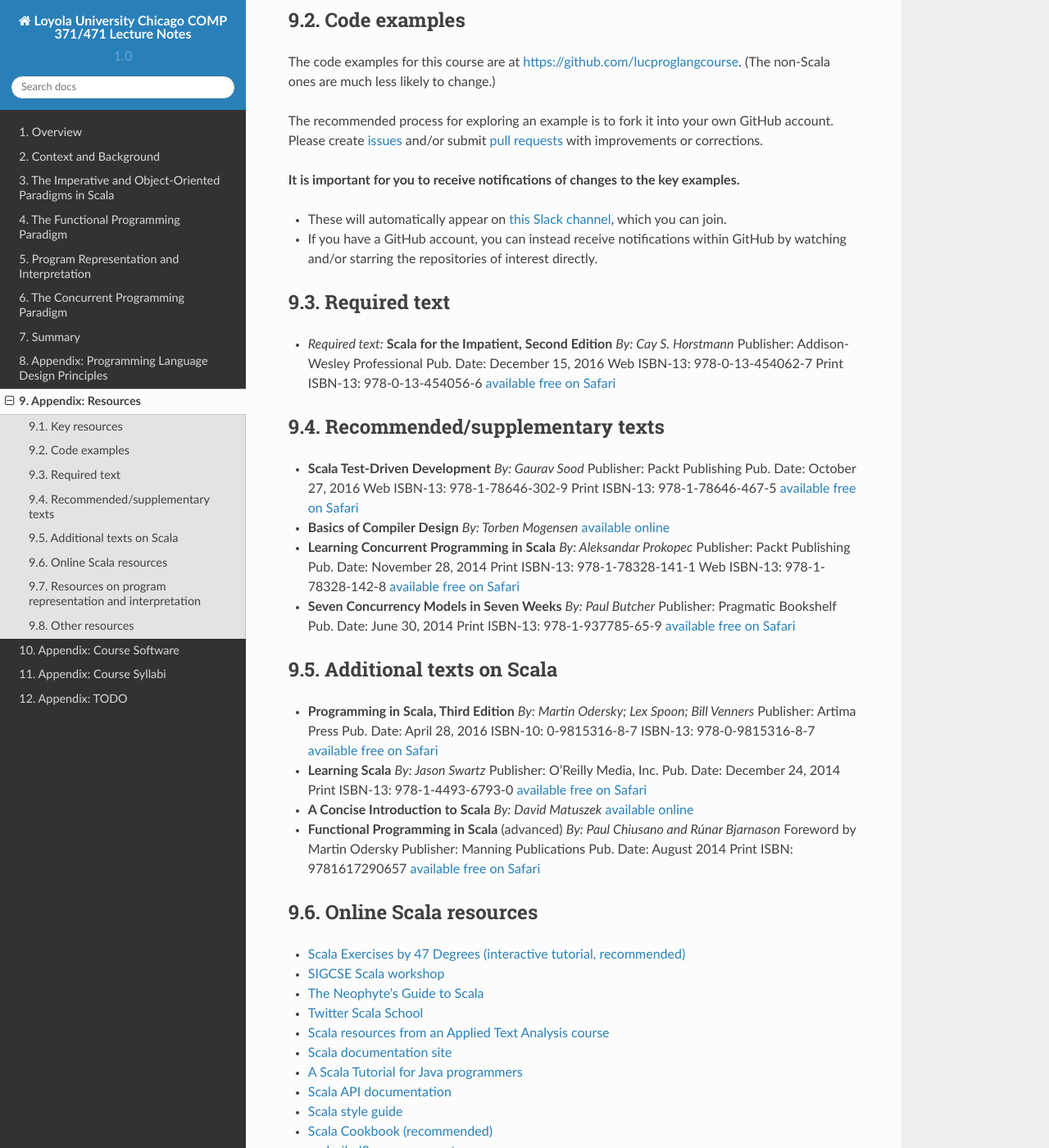
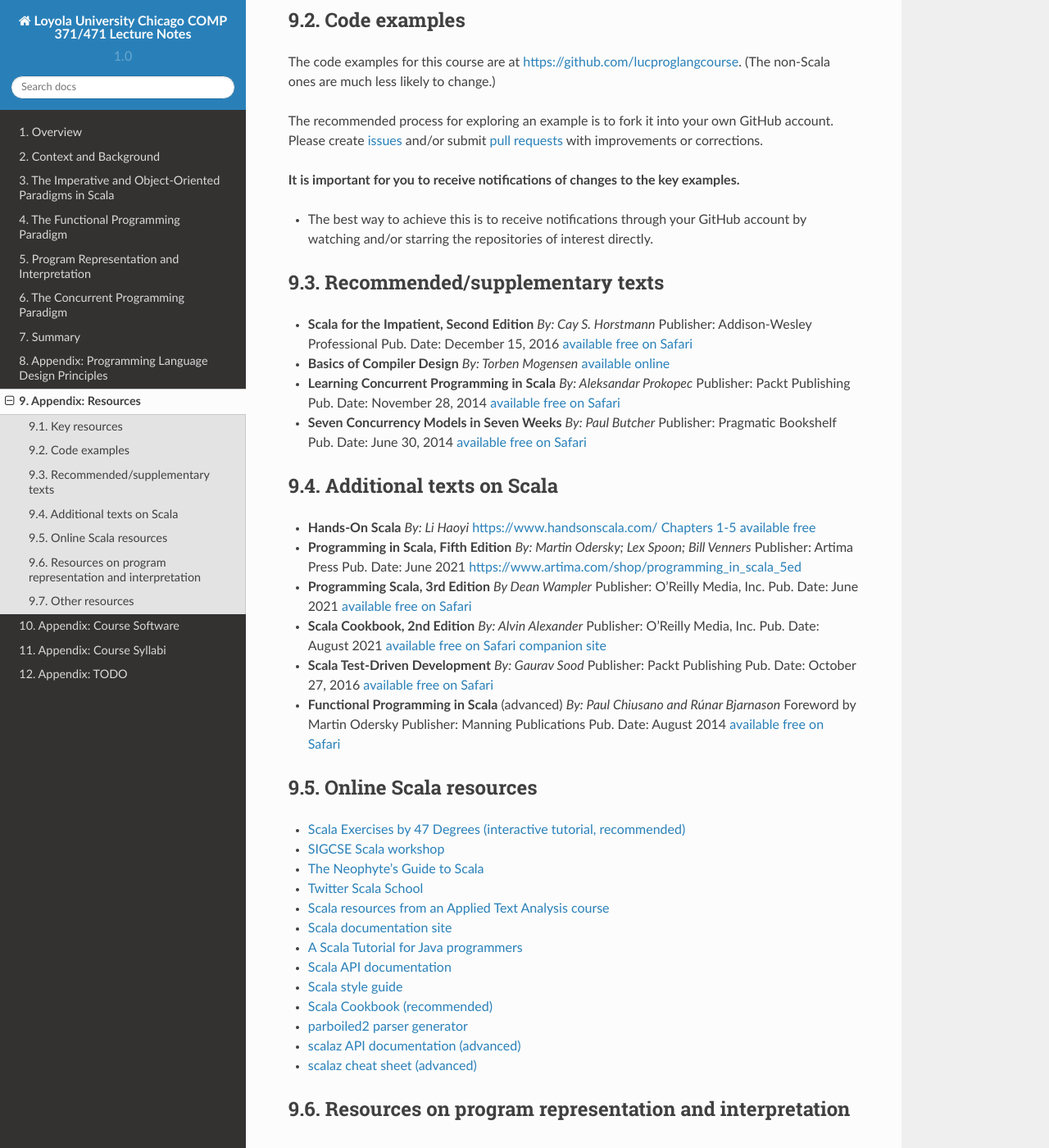
Before and after one commit to lucproglangcourse/lucproglangcourse.github.io, a Sphinx documentation site: the page built from source/resources.rst, in a window 1280 px wide and 1400 px high, scrolled down 549 px. Shown: the whole window at 82% size. Built offline with Sphinx 7.4.7 and the Read the Docs theme 2.0.0, drawn with Linux system fonts in a browser that asks for light colours; some of the changed text lies outside the part shown.

Commit message:
updated resources/references for fall 2021
Signed-off-by: Konstantin Läufer <klaeufer@gmail.com>

```diff
--- a/source/concurrency.rst
+++ b/source/concurrency.rst
@@ -173,7 +173,7 @@
 References: concurrent and asynchronous computing
 ~~~~~~~~~~~~~~~~~~~~~~~~~~~~~~~~~~~~~~~~~~~~~~~~~
 
-- Läufer and Thiruvathukal, CDER chapter (shared on Slack)
+- Läufer and Thiruvathukal, CDER chapter
 - Goetz et al., `JCIP <http://jcip.net.s3-website-us-east-1.amazonaws.com>`_
 - Doug Lea, `CPJ <http://gee.cs.oswego.edu/dl/cpj>`_
 - Thiruvathukal and Christopher, `HPJPC <https://code.google.com/p/hpjpc/>`_
--- a/source/resources.rst
+++ b/source/resources.rst
@@ -24,82 +24,77 @@
 
 **It is important for you to receive notifications of changes to the key examples.**
 
-- These will automatically appear on `this Slack channel <https://lucproglangcourse.slack.com/archives/github>`_, which you can join.
-- If you have a GitHub account, you can instead receive notifications within GitHub by watching and/or starring the repositories of interest directly.
-
-
-Required text
-~~~~~~~~~~~~~
-
-- *Required text:*
-  **Scala for the Impatient, Second Edition**
-  *By: Cay S. Horstmann*
-  Publisher: Addison-Wesley Professional
-  Pub. Date: December 15, 2016
-  Web ISBN-13: 978-0-13-454062-7
-  Print ISBN-13: 978-0-13-454056-6
-  `available free on Safari <https://learning.oreilly.com/library/view/scala-for-the/9780134540627>`_
+- The best way to achieve this is to receive notifications through your GitHub account by watching and/or starring the repositories of interest directly.
 
 
 Recommended/supplementary texts
 ~~~~~~~~~~~~~~~~~~~~~~~~~~~~~~~
 
-- **Scala Test-Driven Development**
-  *By: Gaurav Sood*
-  Publisher: Packt Publishing
-  Pub. Date: October 27, 2016
-  Web ISBN-13: 978-1-78646-302-9
-  Print ISBN-13: 978-1-78646-467-5
-  `available free on Safari <https://learning.oreilly.com/library/view/scala-test-driven-development/9781786464675>`_
+
+- **Scala for the Impatient, Second Edition**
+  *By: Cay S. Horstmann*
+  Publisher: Addison-Wesley Professional
+  Pub. Date: December 15, 2016
+  `available free on Safari <https://learning.oreilly.com/library/view/scala-for-the/9780134540627>`_
+
 
 - **Basics of Compiler Design**
   *By: Torben Mogensen*
   `available online <http://hjemmesider.diku.dk/~torbenm/Basics/>`_
 
+
 - **Learning Concurrent Programming in Scala**
   *By: Aleksandar Prokopec*
   Publisher: Packt Publishing
   Pub. Date: November 28, 2014
-  Print ISBN-13: 978-1-78328-141-1
-  Web ISBN-13: 978-1-78328-142-8
   `available free on Safari <https://learning.oreilly.com/library/view/learning-concurrent-programming/9781783281411>`_
+
 
 - **Seven Concurrency Models in Seven Weeks**
   *By: Paul Butcher*
   Publisher: Pragmatic Bookshelf
   Pub. Date: June 30, 2014
-  Print ISBN-13: 978-1-937785-65-9
   `available free on Safari <https://learning.oreilly.com/library/view/seven-concurrency-models/9781941222737>`_
 
 
 Additional texts on Scala
 ~~~~~~~~~~~~~~~~~~~~~~~~~
 
-- **Programming in Scala, Third Edition**
+- **Hands-On Scala**
+  *By: Li Haoyi*
+  https://www.handsonscala.com/
+  `Chapters 1-5 available free <https://www.handsonscala.com/hands-on-scala-programming-compact-sample.pdf>`_
+
+- **Programming in Scala, Fifth Edition**
   *By: Martin Odersky; Lex Spoon; Bill Venners*
   Publisher: Artima Press
-  Pub. Date: April 28, 2016
-  ISBN-10: 0-9815316-8-7
-  ISBN-13: 978-0-9815316-8-7
-  `available free on Safari <https://learning.oreilly.com/library/view/programming-in-scala/9780981531687>`_
+  Pub. Date: June 2021
+  https://www.artima.com/shop/programming_in_scala_5ed
 
-- **Learning Scala**
-  *By: Jason Swartz*
+- **Programming Scala, 3rd Edition**
+  *By Dean Wampler*
   Publisher: O'Reilly Media, Inc.
-  Pub. Date: December 24, 2014
-  Print ISBN-13: 978-1-4493-6793-0
-  `available free on Safari <https://learning.oreilly.com/library/view/learning-scala/9781449368814>`_
+  Pub. Date: June 2021
+  `available free on Safari <https://learning.oreilly.com/library/view/programming-scala-3rd/9781492077886/>`_
 
-- **A Concise Introduction to Scala**
-  *By: David Matuszek*
-  `available online <https://www.cis.upenn.edu/~matuszek/Concise%20Guides/Concise%20Scala.html>`_
+- **Scala Cookbook, 2nd Edition**
+  *By: Alvin Alexander*
+  Publisher: O'Reilly Media, Inc.
+  Pub. Date: August 2021
+  `available free on Safari <https://learning.oreilly.com/library/view/scala-cookbook-2nd/9781492051534>`_
+  `companion site <https://alvinalexander.com/scala/>`_
+
+- **Scala Test-Driven Development**
+  *By: Gaurav Sood*
+  Publisher: Packt Publishing
+  Pub. Date: October 27, 2016
+  `available free on Safari <https://learning.oreilly.com/library/view/scala-test-driven-development/9781786464675>`_
 
 - **Functional Programming in Scala** (advanced)
   *By: Paul Chiusano and Rúnar Bjarnason*
   Foreword by Martin Odersky
   Publisher: Manning Publications
   Pub. Date: August 2014
-  Print ISBN: 9781617290657
   `available free on Safari <https://learning.oreilly.com/library/view/functional-programming-in/9781617290657>`_
 
 
@@ -120,7 +115,6 @@
 - `scalaz API documentation (advanced) <http://docs.typelevel.org/api/scalaz/stable/7.1.0-M3/doc>`_
 - `scalaz cheat sheet (advanced) <http://eed3si9n.com/scalaz-cheat-sheet>`_
 
-
 Resources on program representation and interpretation
 ~~~~~~~~~~~~~~~~~~~~~~~~~~~~~~~~~~~~~~~~~~~~~~~~~~~~~~
 
@@ -133,7 +127,6 @@
 - `Parser combinators <https://en.wikipedia.org/wiki/Parser_combinator>`_
 - `Parsing expression grammars (PEGs) <http://en.wikipedia.org/wiki/Parsing_expression_grammar>`_
 - `Interpreters <https://en.wikipedia.org/wiki/Interpreter_(computing)>`_
-
 
 Other resources
 ~~~~~~~~~~~~~~~
@@ -152,12 +145,10 @@
   *By: Federico Biancuzzi; Shane Warden*
   Publisher: O'Reilly Media, Inc.
   Pub. Date: March 27, 2009
-  Print ISBN-13: 978-0-596-51517-1
   `available free on EBL <http://www.luc.eblib.com.flagship.luc.edu/patron/FullRecord.aspx?p=443225>`_
 
 - **Programming Language Pragmatics** (3rd ed.)
   *By: Michael L. Scott*
-  ISBN: 978-0-12-374514-9
   Pub date: Mar 23, 2009
   Elsevier Science & Technology
   `companion site <http://www.cs.rochester.edu/~scott/pragmatics>`_
@@ -166,20 +157,16 @@
   *By: Neal Ford*
   Publisher: O'Reilly Media, Inc.
   Pub. Date: July 10, 2014
-  Print ISBN-13: 978-1-4493-6551-6
   `available free on Safari <https://learning.oreilly.com/library/view/functional-thinking/9781449365509>`_
 
 - **Real World Haskell**
   *By: Bryan O'Sullivan, Don Stewart, and John Goerzen*
   Publisher: O'Reilly Media.
   Pub. Date: November 2008
-  Print ISBN-10: 0596514980
-  Print ISBN-13: 978-0596514983
   `available online for free <http://book.realworldhaskell.org/read>`_
 
 - **Haskell: The Craft of Functional Programming (3rd Edition)**
   *By: Simon Thompson*
   Publisher Addison-Wesley Professional
   Pub. Date: 2012
-  Print ISBN-13: 9780201882957
   `online companion site <http://www.haskellcraft.com/craft3e>`_
```
Also changed, not shown: source/syllabi/2021Fall.rst (+9 -2 lines).
